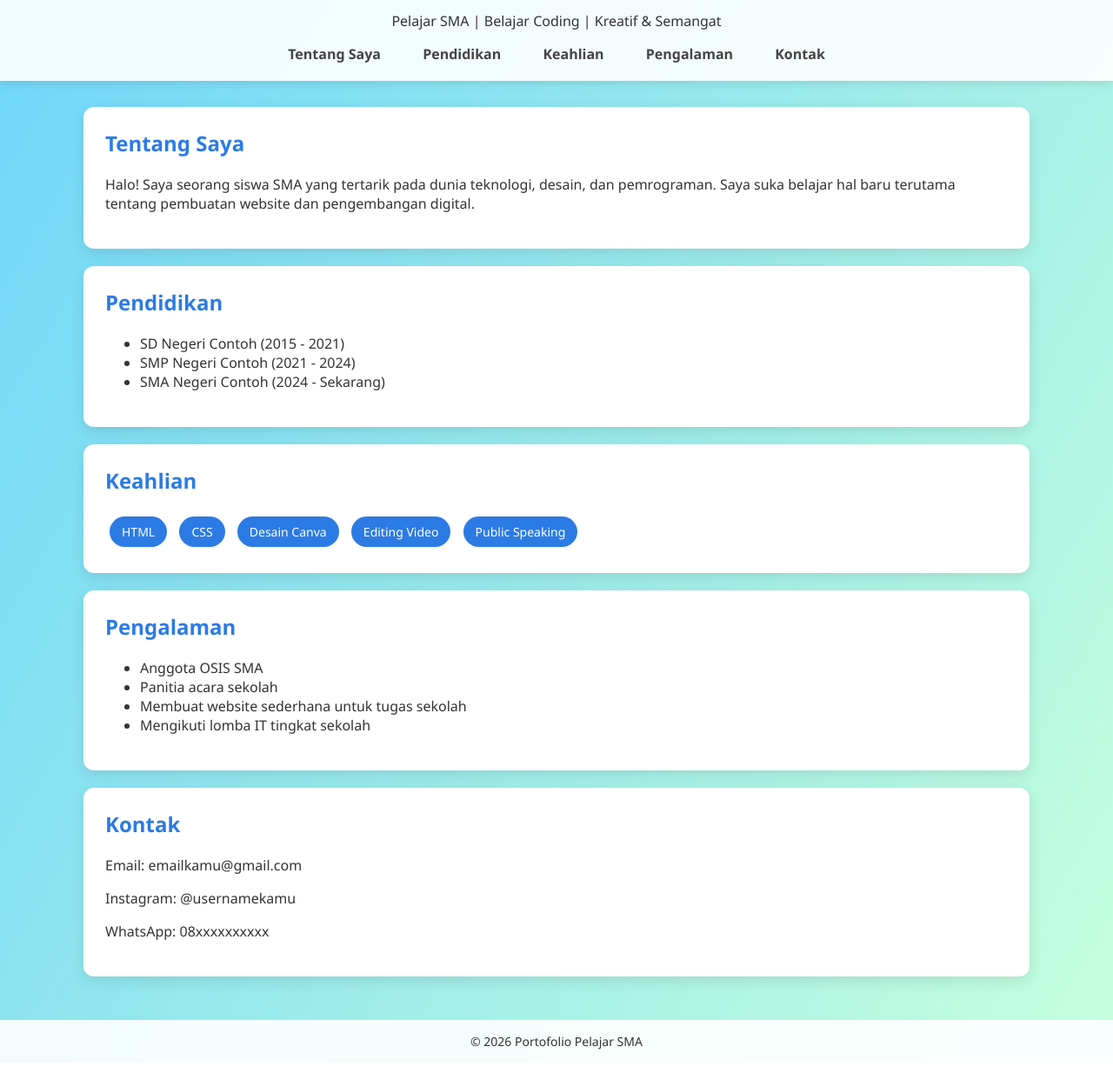
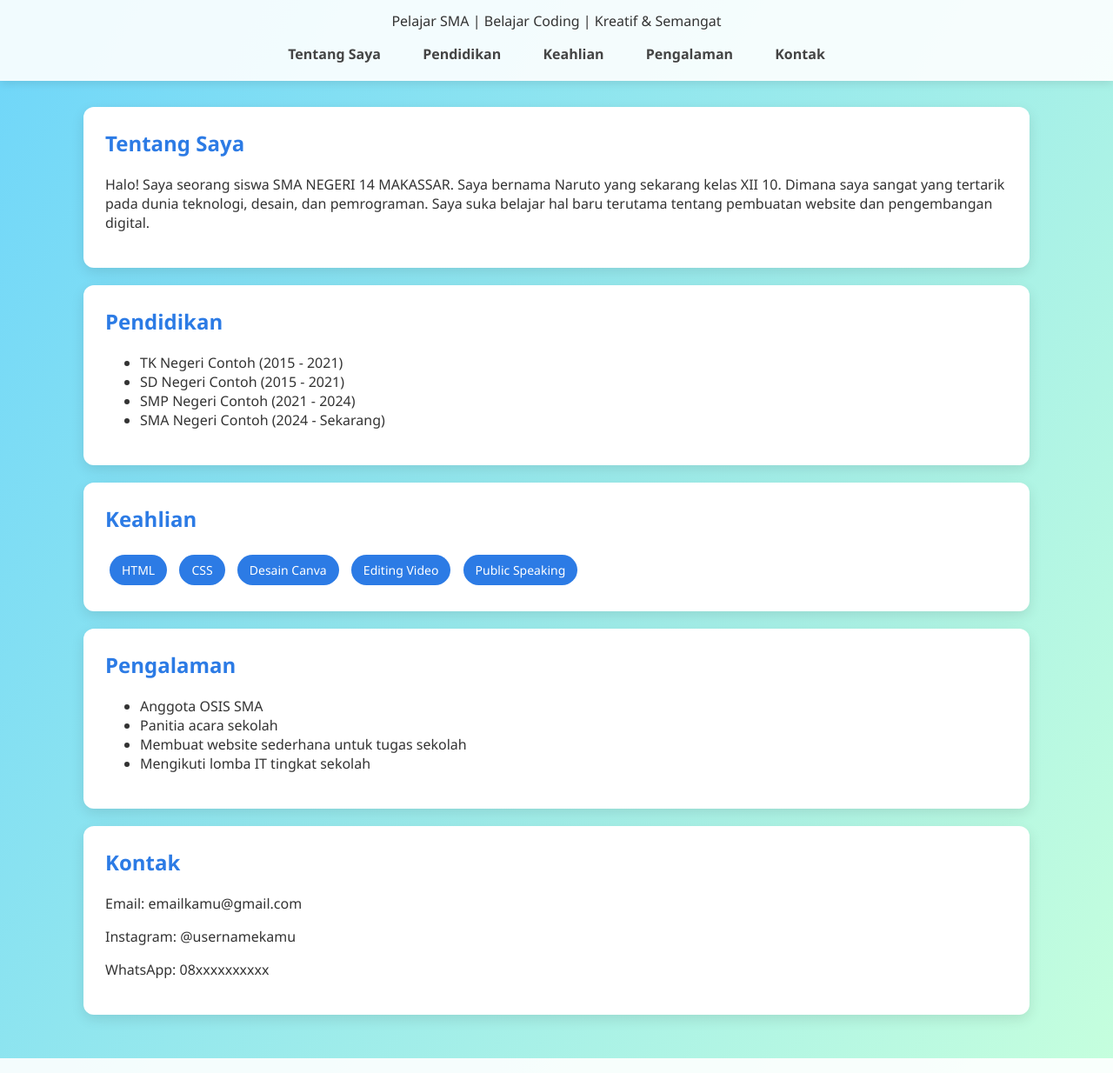
Before and after one commit to ardiskom88/sman14mks, a plain HTML site: page index.html in a window 1280 px wide. Shown: the part 66-1300 px from the top of the page at 87% size. Drawn offline with Linux system fonts and the light colour scheme.

Commit message:
Update index.html

```diff
--- a/index.html
+++ b/index.html
@@ -102,7 +102,8 @@ footer{
 <div id="tentang" class="section">
 <h2>Tentang Saya</h2>
 <p>
-Halo! Saya seorang siswa SMA yang tertarik pada dunia teknologi, desain, dan pemrograman.
+Halo! Saya seorang siswa SMA NEGERI 14 MAKASSAR. Saya bernama Naruto yang sekarang kelas XII 10. Dimana saya sangat
+yang tertarik pada dunia teknologi, desain, dan pemrograman.
 Saya suka belajar hal baru terutama tentang pembuatan website dan pengembangan digital.
 </p>
 </div>
@@ -110,6 +111,7 @@ Saya suka belajar hal baru terutama tentang pembuatan website dan pengembangan d
 <div id="pendidikan" class="section">
 <h2>Pendidikan</h2>
 <ul>
+<li>TK Negeri Contoh (2015 - 2021)</li>
 <li>SD Negeri Contoh (2015 - 2021)</li>
 <li>SMP Negeri Contoh (2021 - 2024)</li>
 <li>SMA Negeri Contoh (2024 - Sekarang)</li>
@@ -145,7 +147,7 @@ Saya suka belajar hal baru terutama tentang pembuatan website dan pengembangan d
 </div>
 
 <footer>
-© 2026 Portofolio Pelajar SMA
+© 2026 Portofolio Naruto
 </footer>
 
 </body>
```
